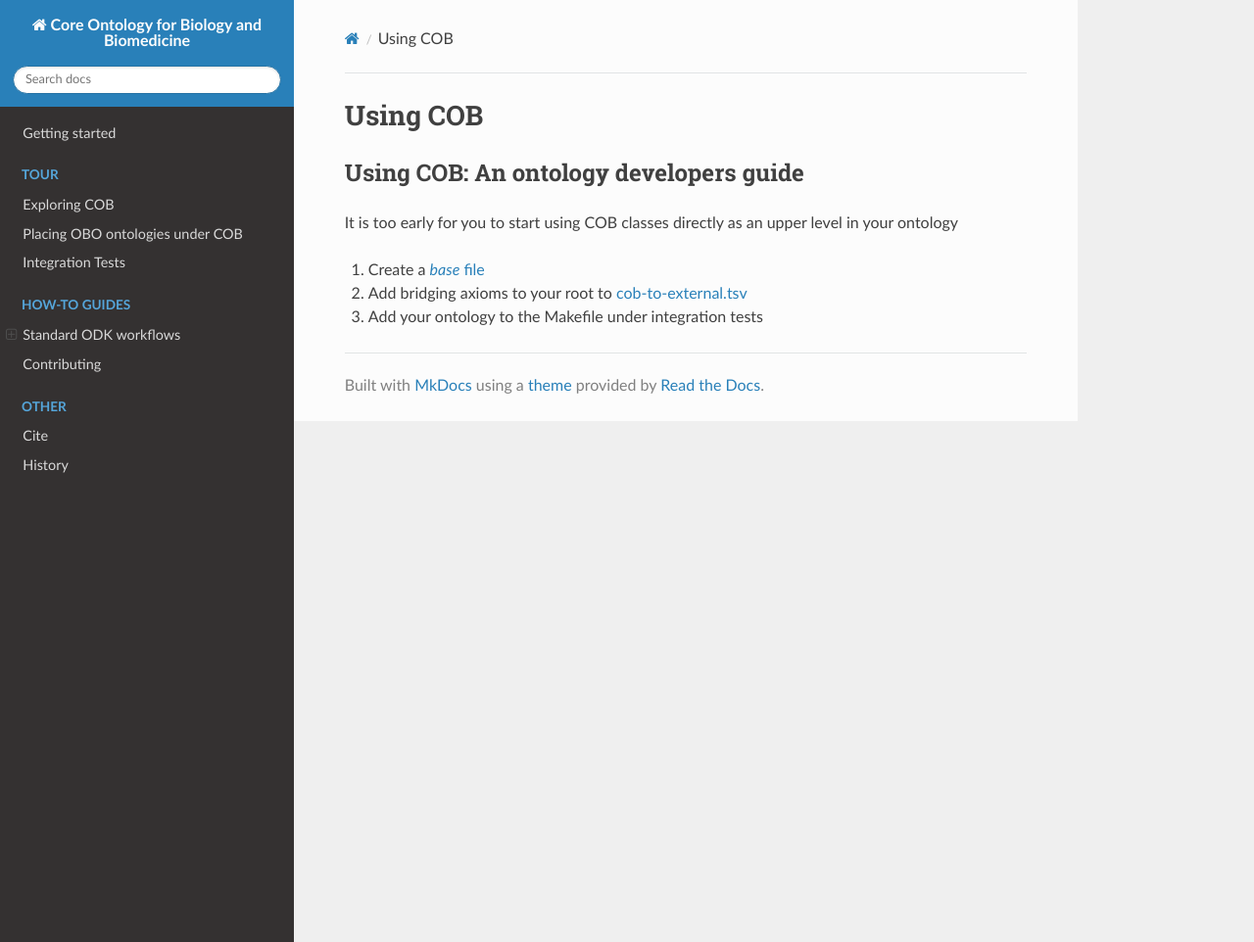
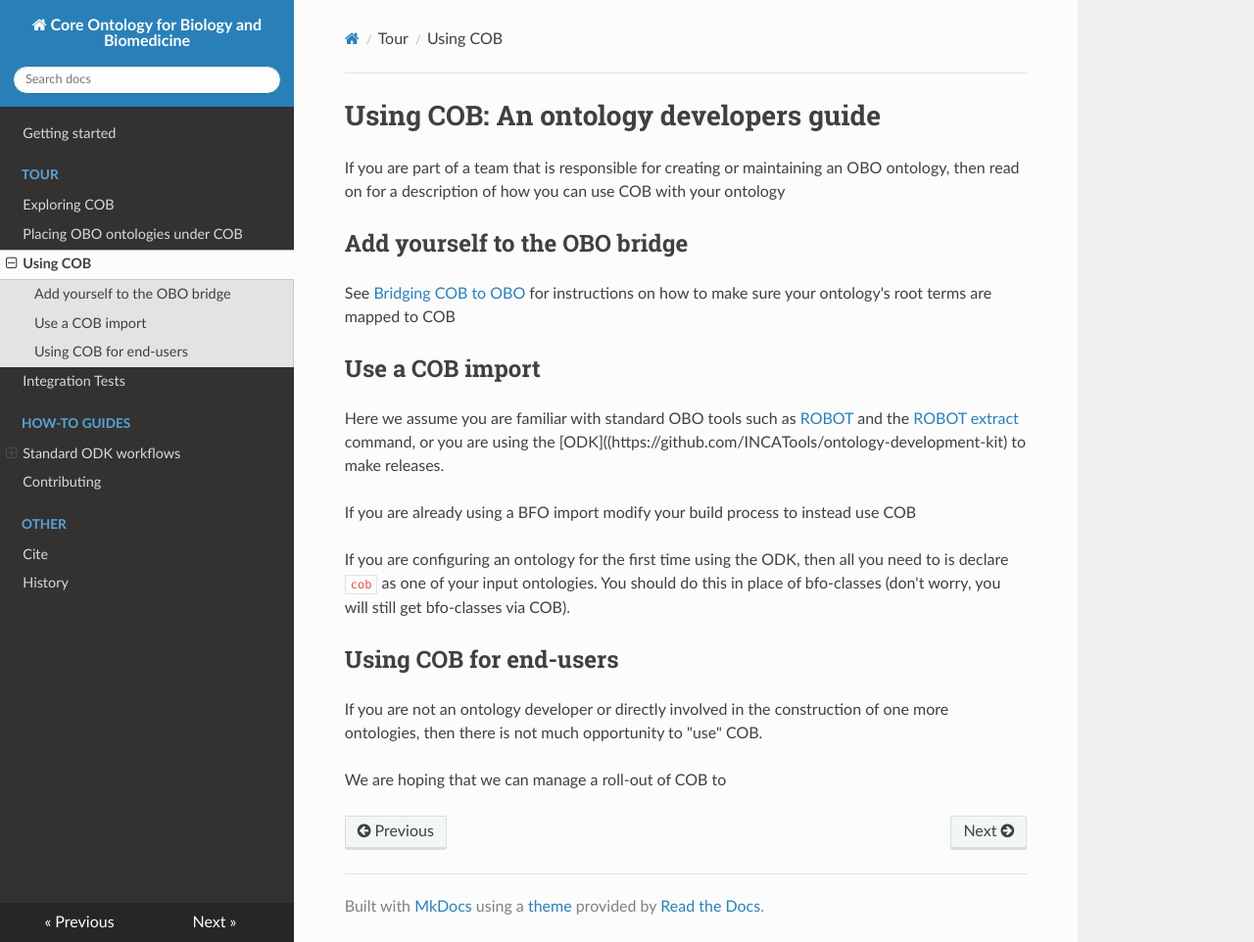
Before and after one commit to OBOFoundry/COB, an MkDocs documentation site: the page built from docs/using-cob.md, in a window 1280 px wide and 962 px high. Shown: the whole window at 98% size. Built offline with MkDocs 1.6.1, drawn with Linux system fonts in a browser that asks for light colours; nearby versions of some CDN libraries.

Commit message:
usage docs

```diff
--- a/docs/using-cob.md
+++ b/docs/using-cob.md
@@ -1,11 +1,22 @@
-# Using COB
+# Using COB: An ontology developers guide
 
-## Using COB: An ontology developers guide
+If you are part of a team that is responsible for creating or maintaining an OBO ontology, then read on for a description of how you can use COB with your ontology
 
-It is too early for you to start using COB classes directly as an upper level in your ontology
+## Add yourself to the OBO bridge
 
- 1. Create a [*base* file](https://github.com/INCATools/ontology-development-kit/blob/master/docs/ReleaseArtefacts.md#release-artefact-1-base-required)
- 2. Add bridging axioms to your root to [cob-to-external.tsv](cob-to-external.tsv)
- 3. Add your ontology to the Makefile under integration tests
+See [Bridging COB to OBO](obo-bridge) for instructions on how to make sure your ontology's root terms are mapped to COB
 
-##
+## Use a COB import
+
+Here we assume you are familiar with standard OBO tools such as [ROBOT](http://robot.obolibrary.org/) and the [ROBOT extract](http://robot.obolibrary.org/extract) command, or you are using the [ODK]((https://github.com/INCATools/ontology-development-kit) to make releases.
+
+If you are already using a BFO import modify your build process to instead use COB
+
+If you are configuring an ontology for the first time using the ODK, then all you need to is declare `cob` as one of your input ontologies. You should do this in place of bfo-classes (don't worry, you will still get bfo-classes via COB).
+
+
+## Using COB for end-users
+
+If you are not an ontology developer or directly involved in the construction of one more ontologies, then there is not much opportunity to "use" COB.
+
+We are hoping that we can manage a roll-out of COB to
--- a/mkdocs.yaml
+++ b/mkdocs.yaml
@@ -5,6 +5,7 @@ nav:
   - Tour:
       - Exploring COB: exploring.md
       - Placing OBO ontologies under COB: obo-bridge.md
+      - Using COB: using-cob.md
       - Integration Tests: integration-tests.md
   - How-to guides:
       - Standard ODK workflows:
```
